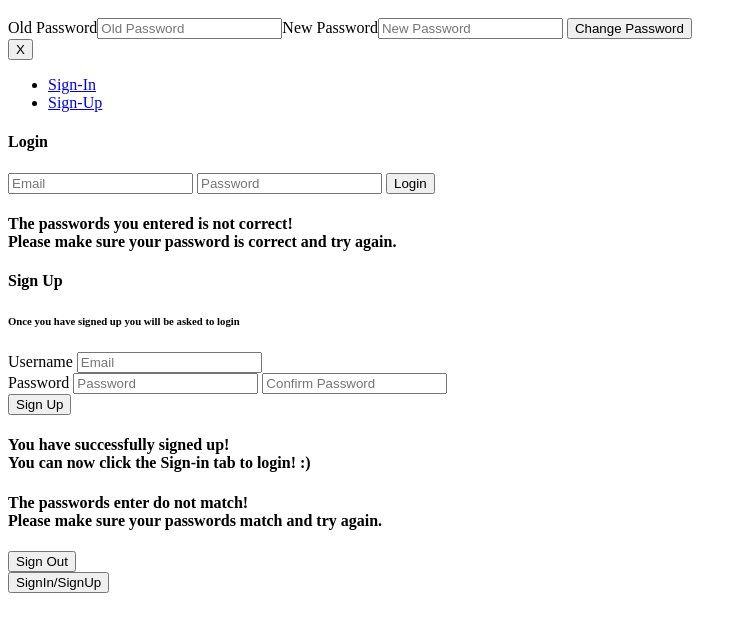
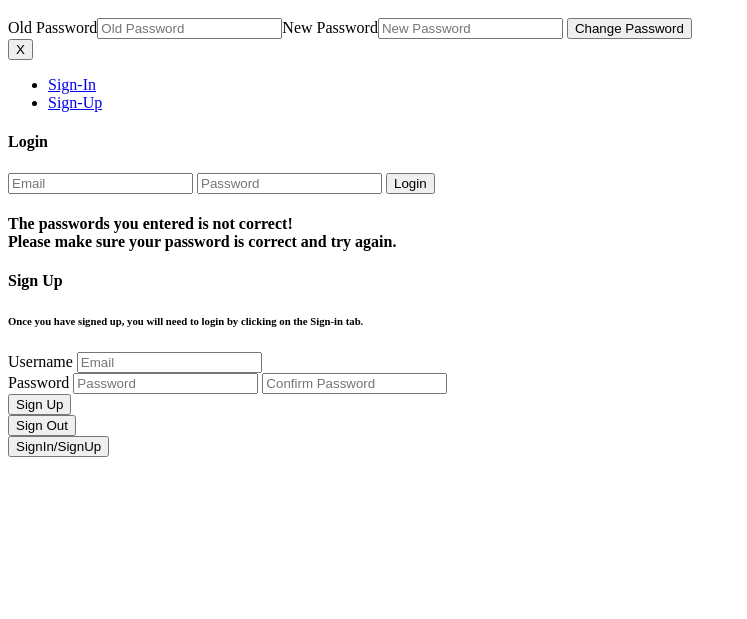
Before and after one commit to RobelsiTejada/FantasySportsLeague, a website: page index.html in a window 1280 px wide. Shown: the part 181-800 px from the top of the page, without its empty margins (0-747 px from the left). Drawn offline with Linux system fonts and the light colour scheme; a web font is replaced by a local one.

Commit message:
Updating files

```diff
--- a/index.html
+++ b/index.html
@@ -73,7 +73,7 @@
             <form id="sign-up">
               <div class="form-group" id="newuser">
                 <h4>Sign Up</h4>
-                <h6>Once you have signed up you will be asked to login</h6>
+                <h6>Once you have signed up, you will need to login by clicking on the Sign-in tab.</h6>
                 <label for="">Username</label>
                 <input type="text" name="credentials[email]" value="" placeholder="Email" class="form-control"><br>
                 <label for="">Password</label>
@@ -82,7 +82,7 @@
                 <button type="submit" class="btn btn-primary" name="button">Sign Up</button>
               </div>
             </form>
-            <div class="tab-pane" id="newuser2">
+            <!-- <div class="tab-pane" id="newuser2">
               <h4>You have successfully signed up!
                 <br>
                 You can now click the Sign-in tab to login! :)
@@ -94,7 +94,7 @@
               <br>
               Please make sure your passwords match and try again.
             </h4>
-            </div>
+            </div> -->
           </div>
 
         </div>
```
